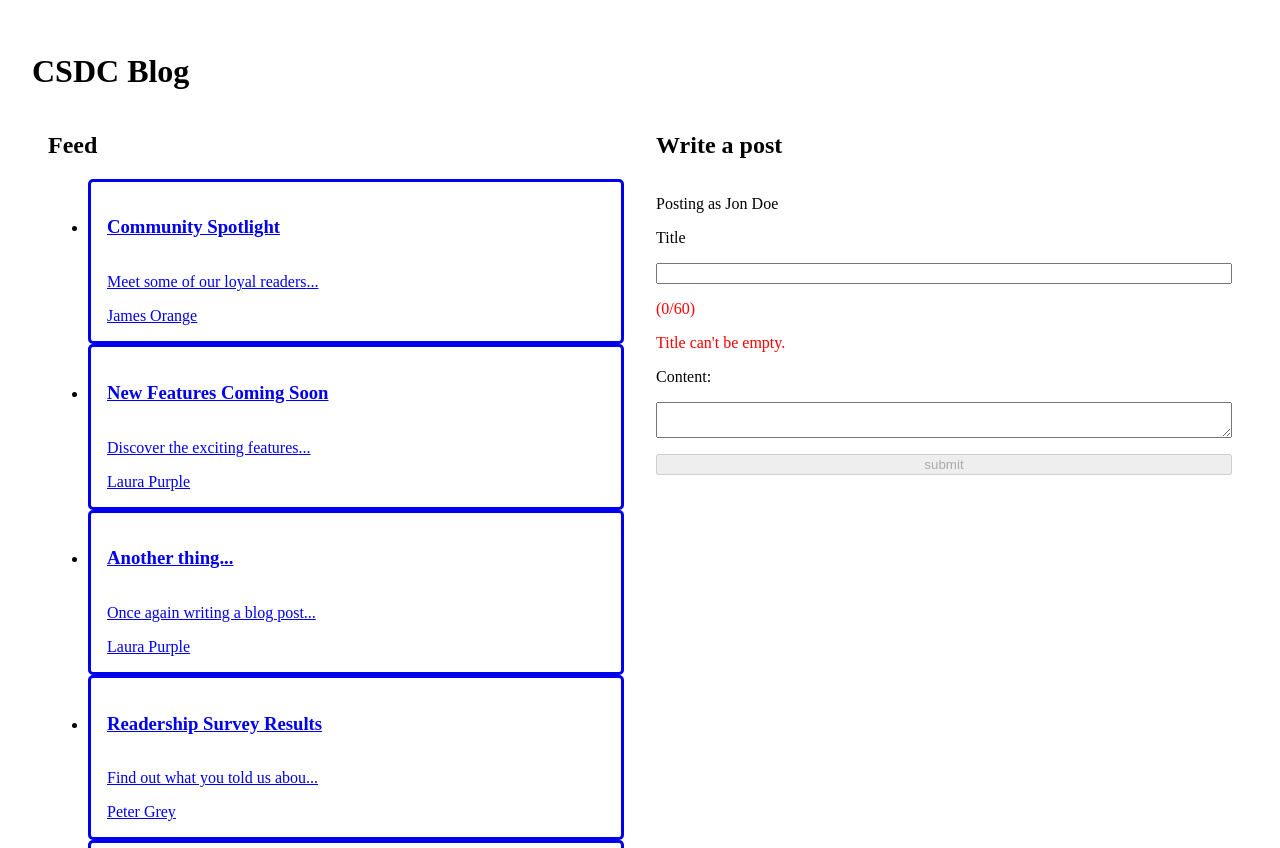
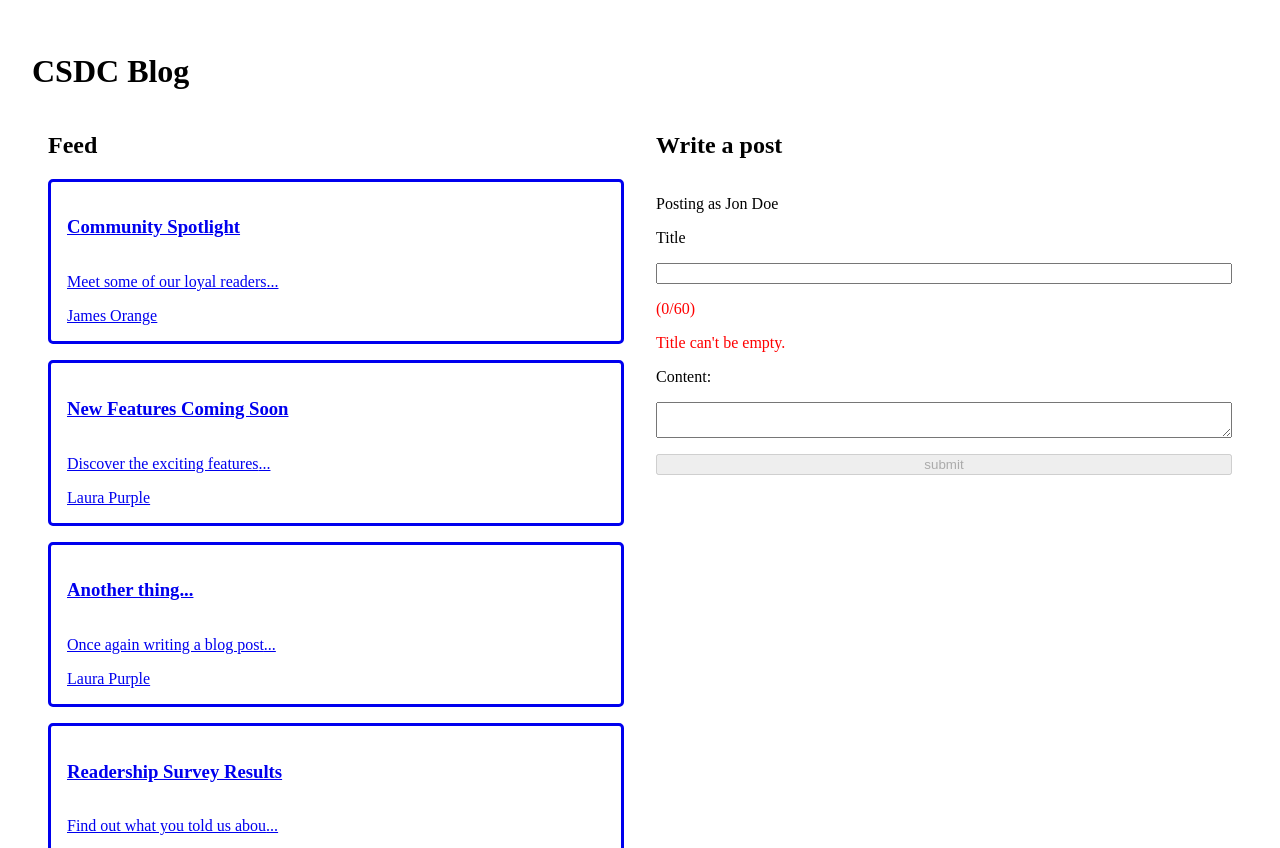
Before and after one commit to Collaborative-Software-Development-Club/ReactNewsBlog, a React (Create React App) app in the folder react-news-blog/: page / in a window 1280 px wide. Built offline with nearby package versions, Linux system fonts and the light colour scheme.

Commit message:
fixes scrolling on feed

```diff
--- a/react-news-blog/src/App.css
+++ b/react-news-blog/src/App.css
@@ -13,11 +13,12 @@ body {
     padding: 2rem;
 }
 
-.commentStream { /*need to experiment with multiple comments*/
+.blog-Post-Stream { /*need to experiment with multiple comments*/
     flex-direction: column;
     display: flex;
     justify-content: right;
     gap: 1rem;
+    height: 100%;
     overflow: scroll;
     list-style-type: none;
     margin: 0;
--- a/react-news-blog/src/App.js
+++ b/react-news-blog/src/App.js
@@ -18,7 +18,7 @@ const App = () => {
             <BrowserRouter>
                 <Routes>
                     <Route index element={<MainPage posts={posts} uploadPost={uploadPost} />} />
-                    <Route path='/post/:id' element={<PostPage />} />
+                    <Route path='/post/:id' element={<PostPage comments={comments} uploadComment={uploadComment}/>} />
                     <Route path='/authors/:author' element={<AuthorPage posts={posts}/>} />
                 </Routes>
             </BrowserRouter>
--- a/react-news-blog/src/layouts/PostPage/index.jsx
+++ b/react-news-blog/src/layouts/PostPage/index.jsx
@@ -19,16 +19,16 @@ const PostPage = ({ comments, uploadComment }) => {
     const postComments = comments.filter((comment) => comment.post === id)
 
     return (
-        <>
+        <div >
             <BlogPost postData={postData} />
             <h2>Comments:</h2>
-            <div className='commentStream'>
+            <div >
                 {postComments.map((comment) => (
                     <Comment commentData={comment} />
                 ))}
             </div>
-            <CommentWriter uploadComment={uploadComment} user={user} postId={postData.id}/>
-        </>
+            <CommentWriter uploadComment={uploadComment}  user={user} postId={postData.id}/>
+        </div>
     )
 }
 
```
